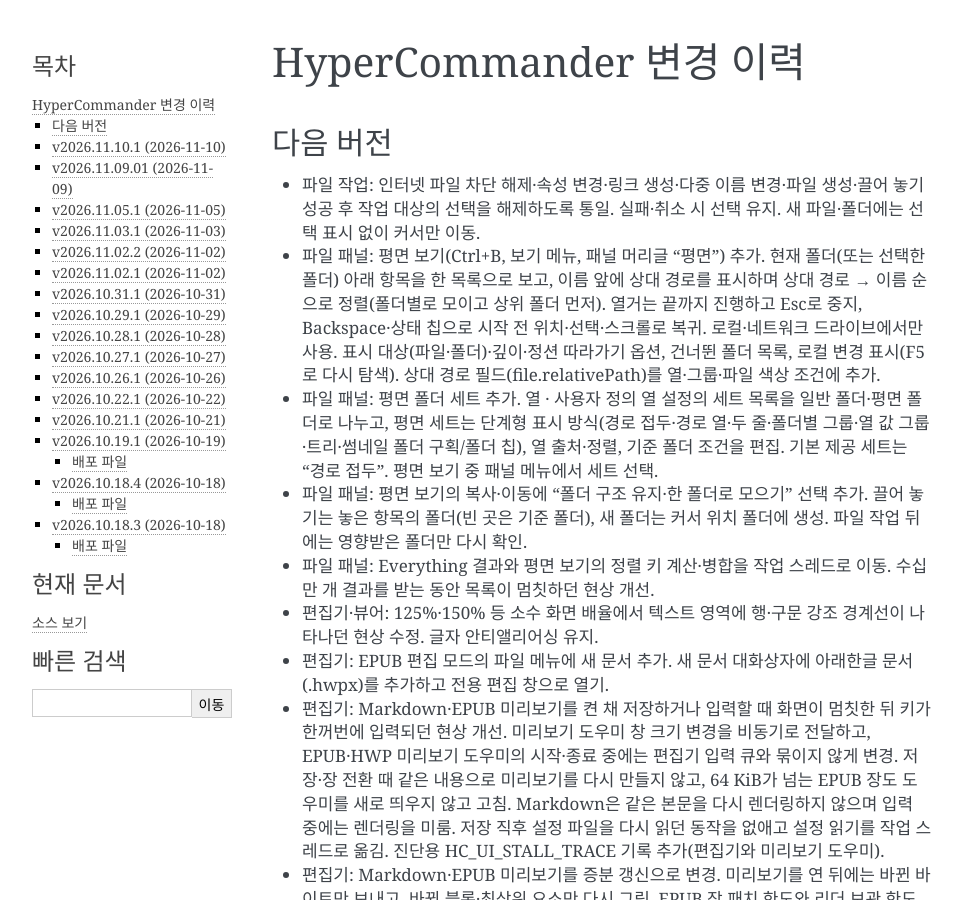
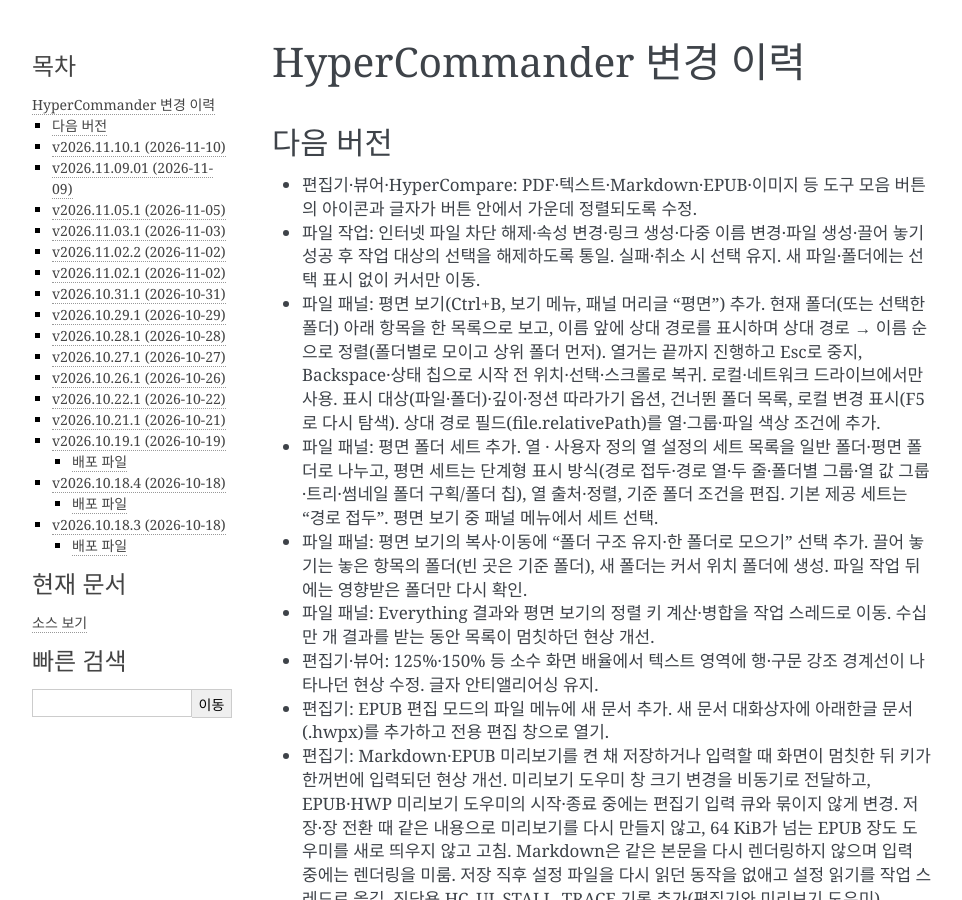
Before and after one commit to jgh0721/hyperCommander, a Sphinx documentation site: the page built from documentation/source/history.rst, in a window 1280 px wide and 900 px high. Shown: the whole window, without its empty margins (148-1110 px from the left). Built offline with Sphinx 7.4.7, drawn with Linux system fonts in a browser that asks for light colours.

Commit message:
UI : [toolbar] 편집기와 비교 도구 모음 버튼을 가운데 정렬한다
waterColorStyle 610e999를 반영해 PDF·텍스트·Markdown·EPUB·이미지 및 HyperCompare 도구 단추의 아이콘과 글자를 함께 가운데 배치한다.

검증: 공통 스타일 테스트 25개, 형식별 밝은·어두운 테마 화면 및 배율별 검사 통과. Release 빌드와 로컬 설치 완료.

```diff
--- a/documentation/source/history.rst
+++ b/documentation/source/history.rst
@@ -6,6 +6,8 @@
 
 다음 버전
 ----------------------------------------
+
+* 편집기·뷰어·HyperCompare: PDF·텍스트·Markdown·EPUB·이미지 등 도구 모음 버튼의 아이콘과 글자가 버튼 안에서 가운데 정렬되도록 수정.
 
 * 파일 작업: 인터넷 파일 차단 해제·속성 변경·링크 생성·다중 이름 변경·파일 생성·끌어 놓기 성공 후 작업 대상의 선택을 해제하도록 통일. 실패·취소 시 선택 유지. 새 파일·폴더에는 선택 표시 없이 커서만 이동.
 
```
